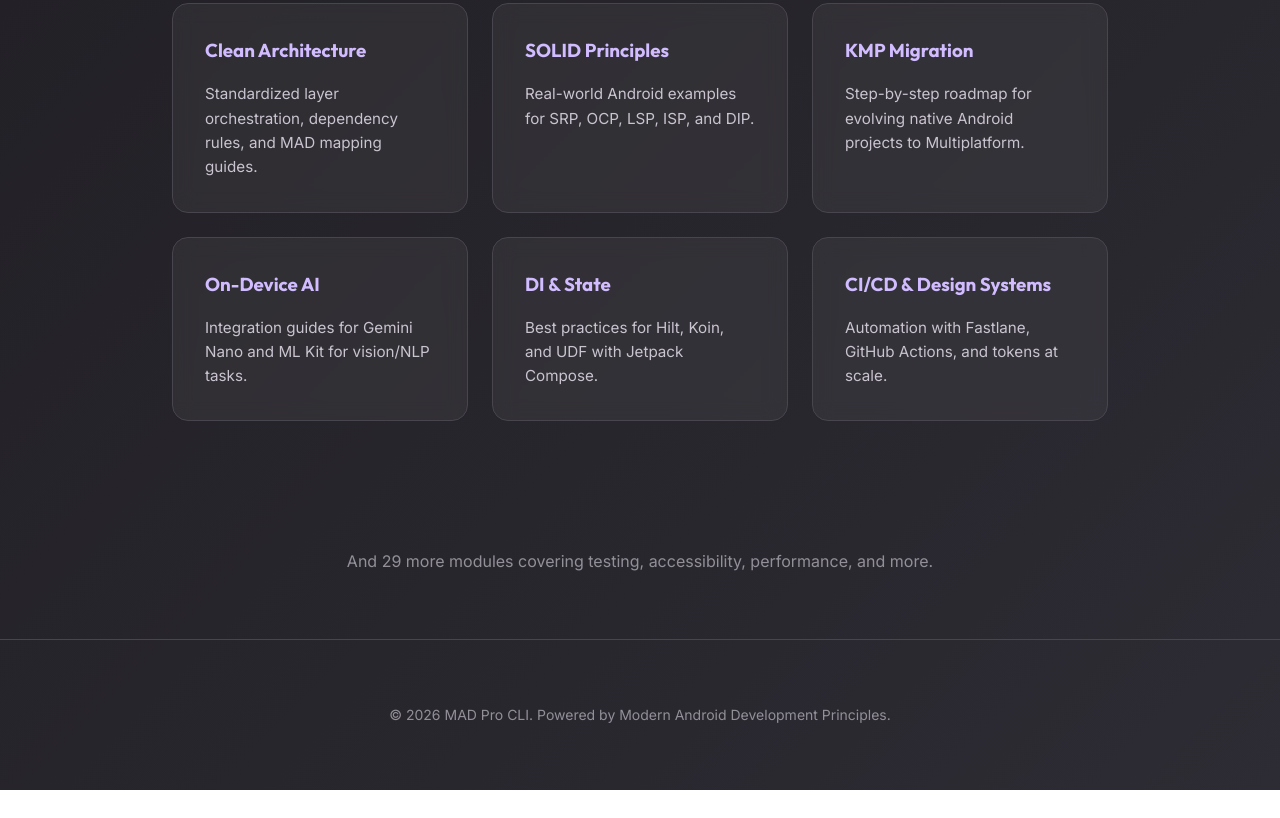
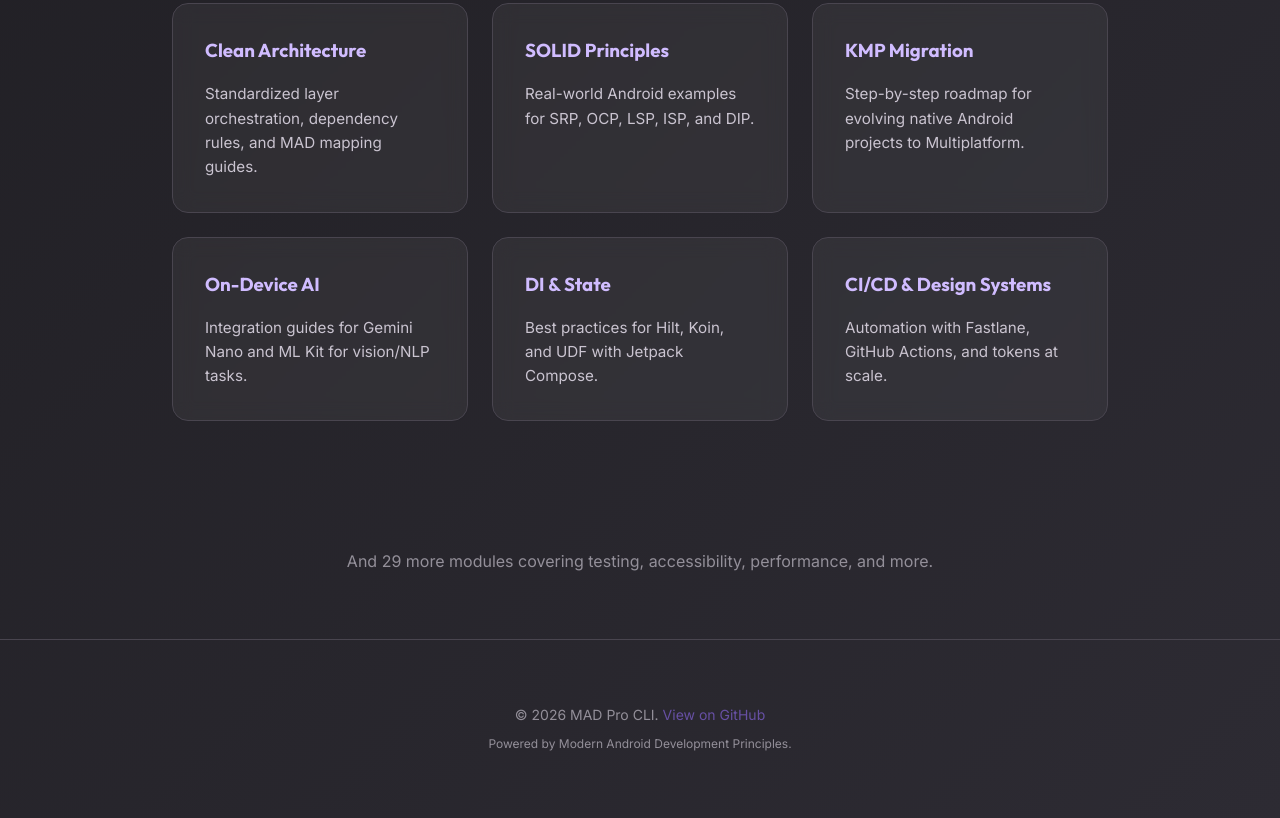
Before and after one commit to derohimat/MAD-Pro-SKILLS, a plain HTML site: page docs/index.html in a window 1280 px wide. Shown: the part 1253-2071 px from the top of the page. Before the commit the page ends 2043 px from the top, so only its background shows below. Drawn offline with Linux system fonts and the light colour scheme.

Commit message:
Add GitHub repository information and fix remaining lints

```diff
--- a/docs/index.html
+++ b/docs/index.html
@@ -87,7 +87,8 @@
 
     <footer>
         <div class="container">
-            <p>&copy; 2026 MAD Pro CLI. Powered by Modern Android Development Principles.</p>
+            <p>&copy; 2026 MAD Pro CLI. <a href="https://github.com/derohimat/MAD-Pro-SKILLS" style="color: var(--primary); text-decoration: none;">View on GitHub</a></p>
+            <p style="margin-top: 0.5rem; font-size: 0.75rem;">Powered by Modern Android Development Principles.</p>
         </div>
     </footer>
 </body>
--- a/mad-pro-cli/package.json
+++ b/mad-pro-cli/package.json
@@ -5,6 +5,10 @@
   "main": "index.js",
   "bin": {
     "mad-pro": "./index.js"
+  },
+  "repository": {
+    "type": "git",
+    "url": "https://github.com/derohimat/MAD-Pro-SKILLS"
   },
   "files": [
     "index.js",
```
Also changed, not shown: README.md, mad-pro-cli/README.md.
